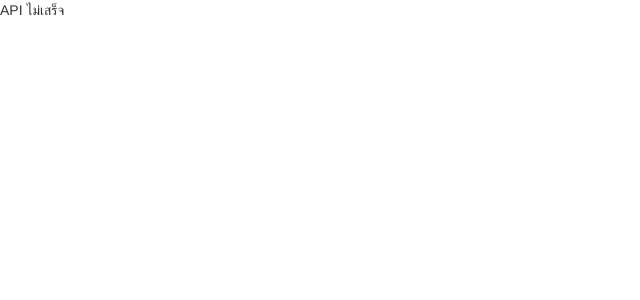
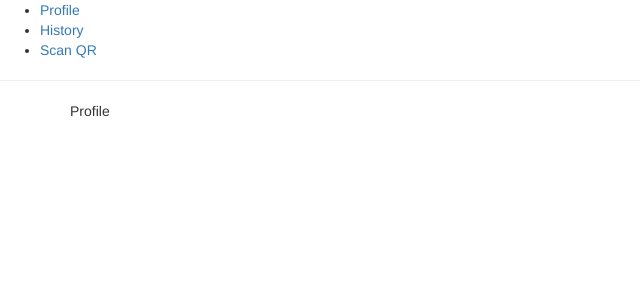
Before and after one commit to zyracuze/love_wallet_frontend, a React (Create React App) app: page / in a window 1280 px wide. Shown: the top 300 px of the page, without its empty margins (0-640 px from the left). Built offline with nearby package versions, Linux system fonts and the light colour scheme; no server answers.

Commit message:
add react router

```diff
--- a/src/App.js
+++ b/src/App.js
@@ -1,6 +1,13 @@
 import React, { Component } from 'react';
 import Hello from './components/Hello';
 import { getHello } from './api';
+import ProfileContainer from './containers/Profile';
+
+import {
+  BrowserRouter as Router,
+  Route,
+  Link,
+} from 'react-router-dom';
 
 class App extends Component {
   state = {
@@ -16,7 +23,21 @@ class App extends Component {
   }
   render() {
     return (
-      <Hello message={this.state.hello} />
+      <Router>
+        <div>
+          <ul>
+            <li><Link to="/">Profile</Link></li>
+            <li><Link to="/history">History</Link></li>
+            <li><Link to="/qr">Scan QR</Link></li>
+          </ul>
+
+          <hr/>
+
+          <Route exact path="/" component={ProfileContainer}/>
+          <Route path="/history" component={() => (<div> History </div>)}/>
+          <Route path="/qr" component={() => (<div> QR </div>)}/>
+        </div>
+      </Router>
     );
   }
 }
--- /dev/null
+++ b/src/components/Profile.js
@@ -0,0 +1,12 @@
+import React from 'react';
+import { Grid, Row, Col} from 'react-bootstrap';
+
+const Profile = ({ name, surname }) => (
+  <Grid>
+    <Row className="show-grid">
+      <Col sm={6} md={3}>Profile</Col>
+    </Row>
+  </Grid>
+);
+
+export default Profile;
--- /dev/null
+++ b/src/containers/Profile.js
@@ -0,0 +1,16 @@
+import React from 'react';
+import Profile from './../components/Profile'
+
+export default class ProfileContainer extends React.Component {
+  render() {
+    let params;
+    if (this.props.location.search) {
+      const search = this.props.location.search.substring(1);
+      params = JSON.parse('{"' + decodeURI(search).replace(/"/g, '\\"').replace(/&/g, '","').replace(/=/g,'":"') + '"}');
+    }
+    console.log(params);
+    return (
+      <Profile id={params || ''} />
+    );
+  }
+}
```
